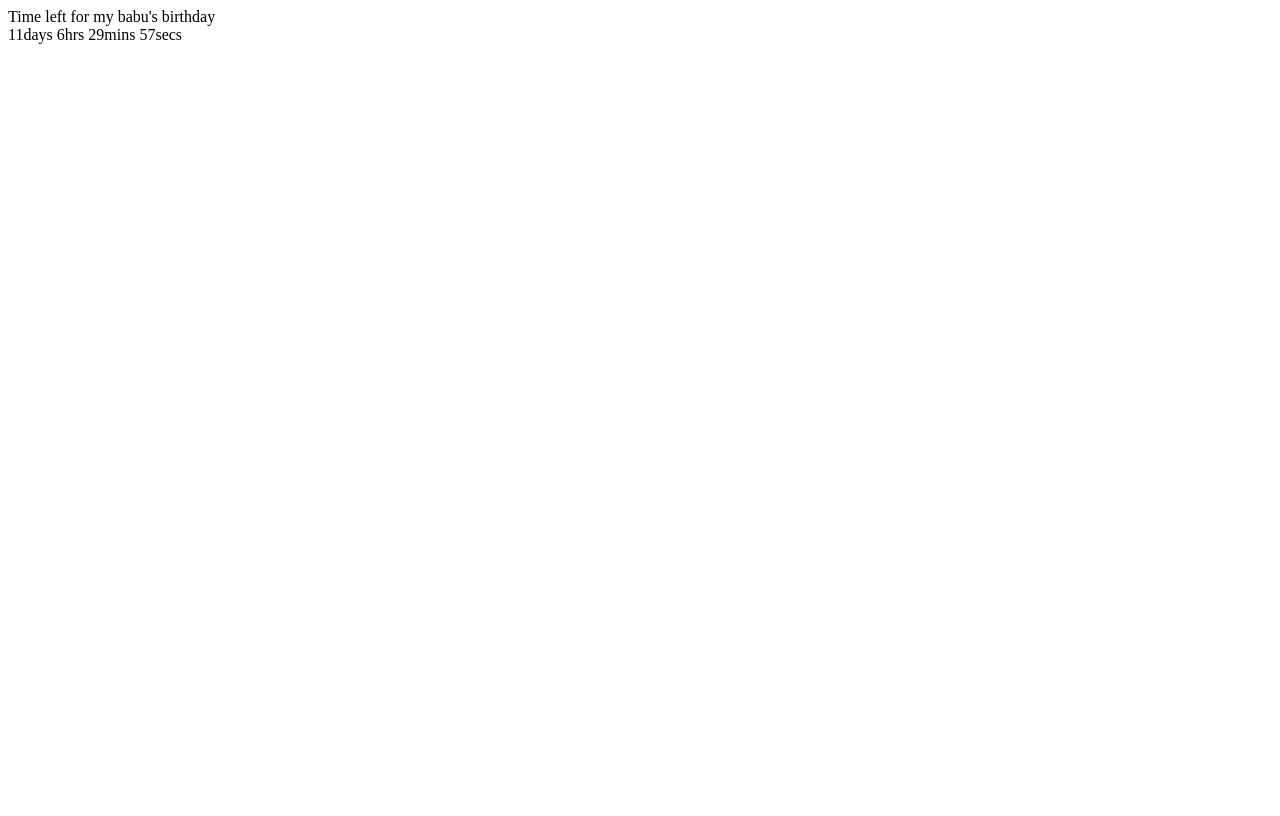
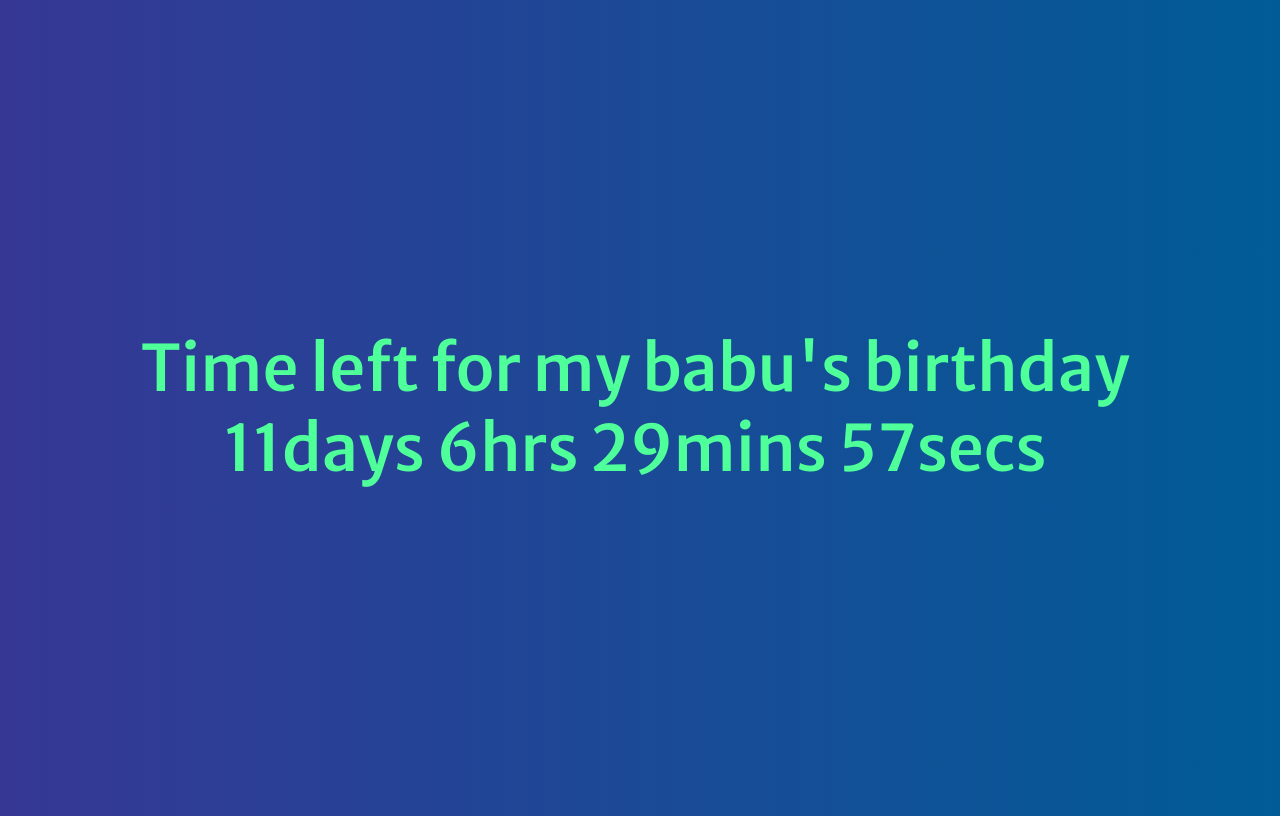
Before and after one commit to avikamat96/test-repository, a plain HTML site: page index.html in a window 1280 px wide. Drawn offline with Linux system fonts and the light colour scheme.

Commit message:
initial commit

```diff
--- a/index.html
+++ b/index.html
@@ -6,6 +6,28 @@
     <meta charset="UTF-8">
     <meta http-equiv="X-UA-Compatible" content="IE=edge">
     <meta name="viewport" content="width=device-width, initial-scale=1.0">
+    <link rel="preconnect" href="https://fonts.googleapis.com">
+    <link rel="preconnect" href="https://fonts.gstatic.com" crossorigin>
+    <link href="https://fonts.googleapis.com/css2?family=Merriweather+Sans:wght@500&display=swap" rel="stylesheet">
+    <style>
+        body {
+            overflow: hidden;
+            background: #005C97;  /* fallback for old browsers */
+            background: -webkit-linear-gradient(to right, #363795, #005C97);  /* Chrome 10-25, Safari 5.1-6 */
+            background: linear-gradient(to right, #363795, #005C97); /* W3C, IE 10+/ Edge, Firefox 16+, Chrome 26+, Opera 12+, Safari 7+ */
+            font-family: 'Merriweather Sans', sans-serif;
+            color: #4EFF9A;
+        }
+        .container {
+            display: flex;
+            justify-content: center;
+            align-items: center;
+            height: 100vh;
+            width: 98vw;
+            flex-direction: column;
+            font-size: 4em;
+        }
+    </style>
 </head>
 <body>
 
@@ -48,7 +70,9 @@
         }
 
     </script>
-    <div>Time left for my babu's birthday</div>
-    <div id="countdown"></div>
+    <section class="container">
+        <div>Time left for my babu's birthday</div>
+        <div id="countdown"></div>
+    </section>
 </body>
 </html>
```
